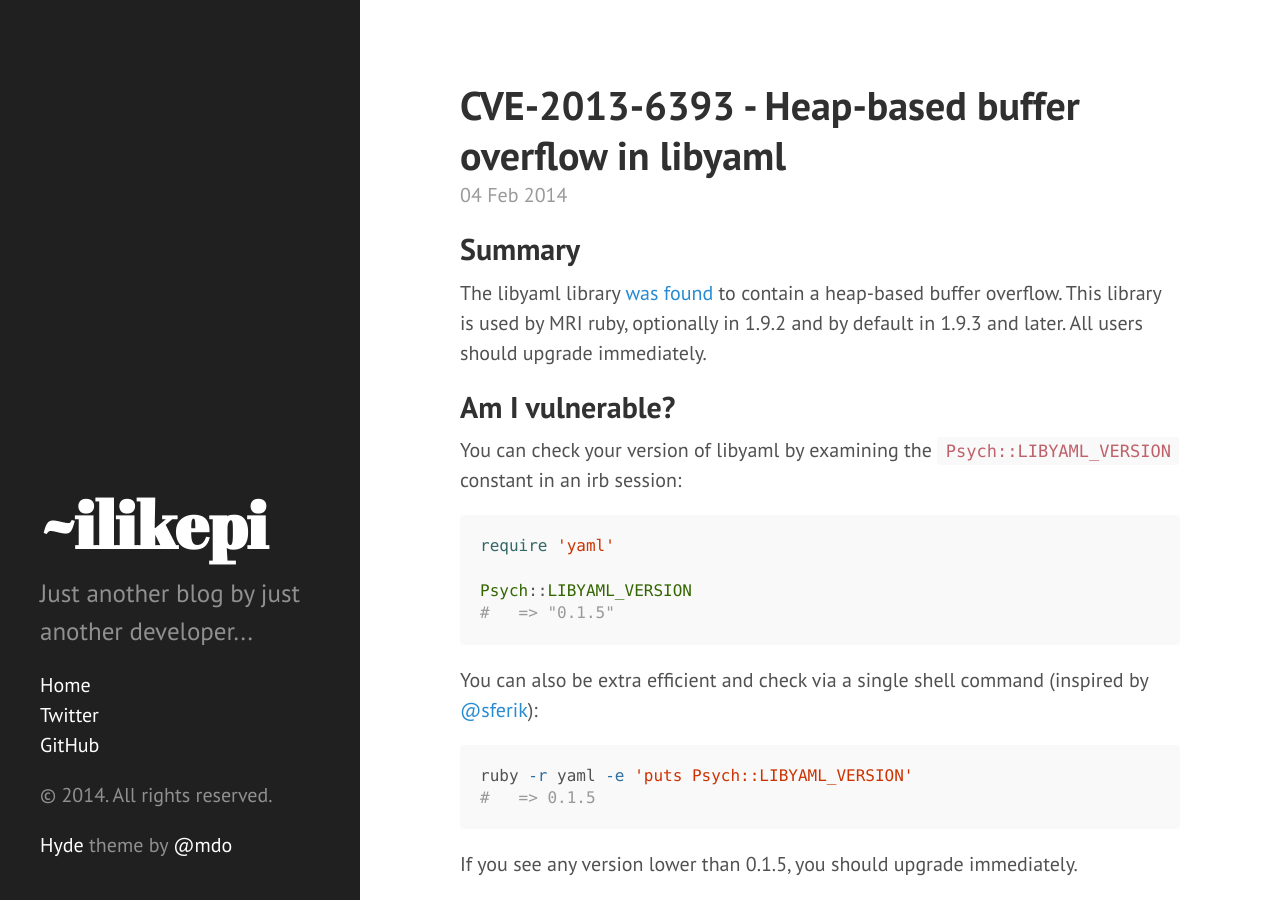
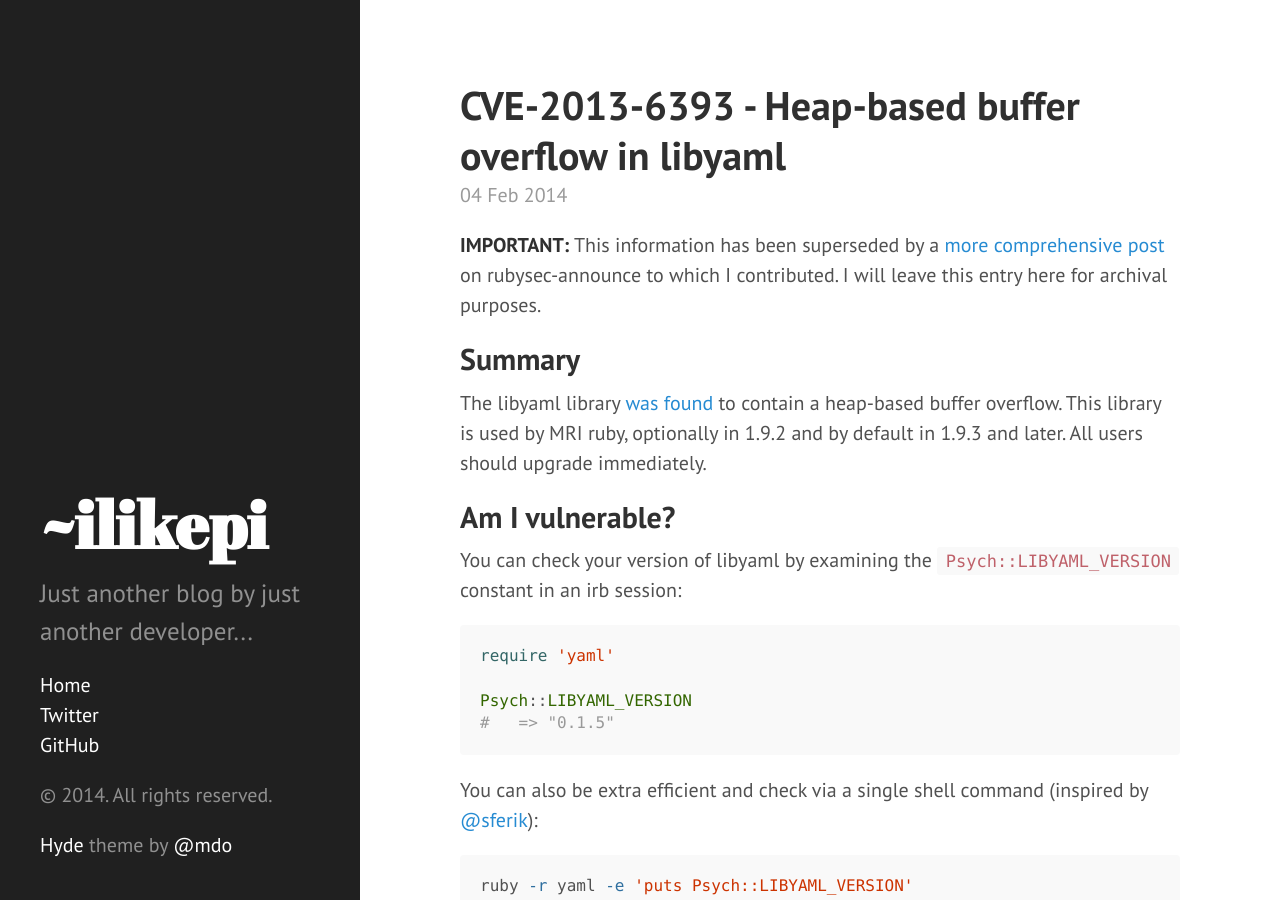
Before and after one commit to ilikepi/ilikepi.github.io, a Jekyll site: the page built from _posts/2014-02-04-cve-2013-6393-libyaml.md, in a window 1280 px wide and 900 px high. Built offline with Jekyll 4.4.1, drawn with Linux system fonts in a browser that asks for light colours; Markdown is read by kramdown in place of the engine named in the settings; some of the changed text lies outside the part shown.

Commit message:
Add supersession note for CVE-2013-6393 post

```diff
--- a/_posts/2014-02-04-cve-2013-6393-libyaml.md
+++ b/_posts/2014-02-04-cve-2013-6393-libyaml.md
@@ -2,6 +2,10 @@
 layout: post
 title: CVE-2013-6393 - Heap-based buffer overflow in libyaml
 ---
+
+**IMPORTANT:** This information has been superseded by a [more comprehensive
+post][rubysec_post] on rubysec-announce to which I contributed.  I will leave
+this entry here for archival purposes.
 
 ## Summary
 
@@ -137,6 +141,7 @@ pick up the new version of the libyaml library.
 
 ## References
 
+* [rubysec-announce post][rubysec_post]
 * [RedHat security bug #1033990][rhbug_1033990]
 * [Fedora tracking bug #1059009][rhbug_1059009]
 * [Debian security tracking bug #737076][debian_737076]
@@ -151,6 +156,7 @@ pick up the new version of the libyaml library.
 [libyaml_home]: http://pyyaml.org/wiki/LibYAML
 [libyaml_source]: https://bitbucket.org/xi/libyaml/overview
 
+[rubysec_post]: https://groups.google.com/d/topic/rubysec-announce/3sx25iR7yHQ
 [sferik_tweet]: https://twitter.com/sferik/status/430687492300623872
 [chruby]: https://github.com/postmodern/chruby/
 [rvm]: http://rvm.io
```
